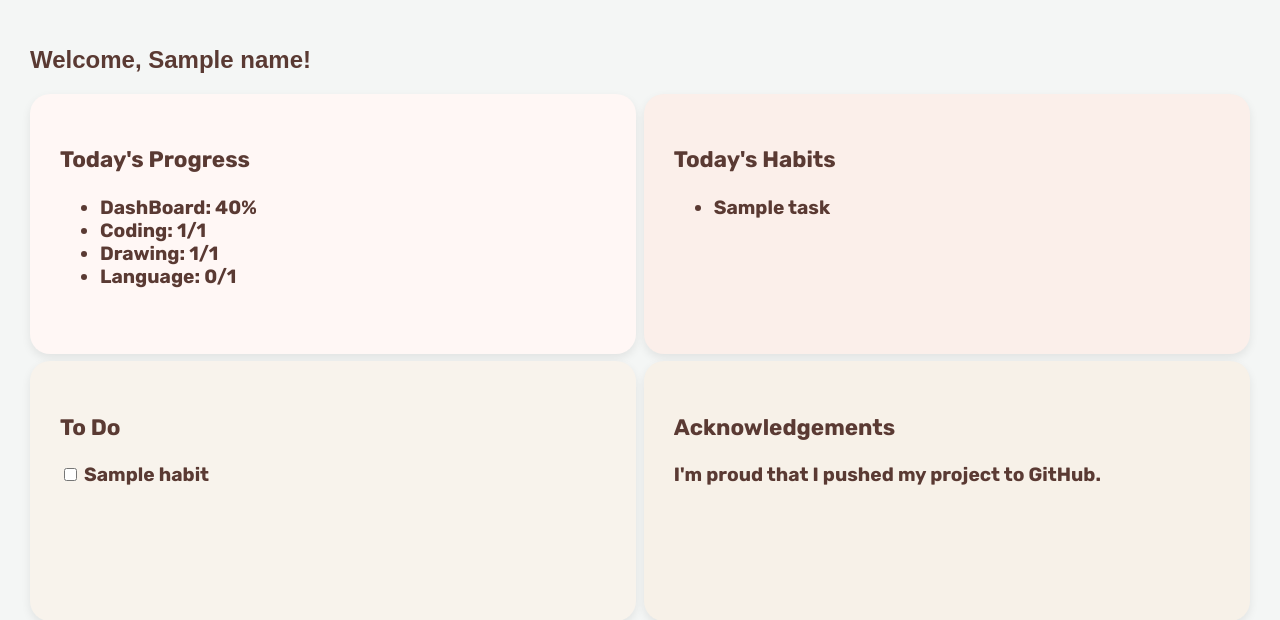
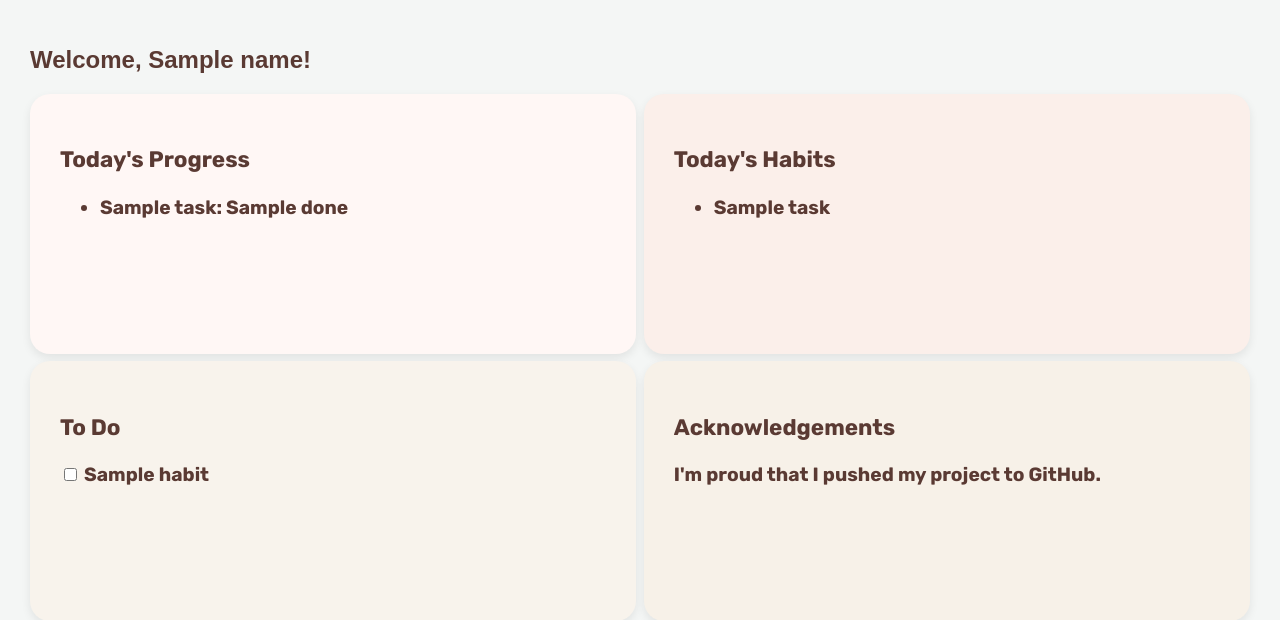
Before and after one commit to sivanimarepalli/Acknowledgement-Dashboard, a Flask app: template templates/index.html in a window 1280 px wide. Shown: the part 131-751 px from the top of the page. Run offline with Flask 3, Linux system fonts and the light colour scheme; the template is opened without the code that fills it: most values are stand-ins (such as "Sample title", 1, 10 or a date in 2020); some web fonts are replaced.

Commit message:
Day-9: Dynamic progress using Dictionaries

```diff
--- a/app.py
+++ b/app.py
@@ -5,7 +5,11 @@ def helloMessage():
     name="Sivani"
     habits=["Drawing Practice","Coding Practice","Languages","Dashboard Project","Reading Practice"]
     habit_card_tsk=["Drawing","Languages","Dashboard","Coding","Excel"]
-    return render_template('index.html',habits=habits,name=name,habit_card_tsk=habit_card_tsk)
+    progress_tasks={"Dashboard":"40%",
+                   "Coding":"1/1",
+                   "Drawing":"1/1",
+                   "Excel":"0/1"}
+    return render_template('index.html',habits=habits,name=name,habit_card_tsk=habit_card_tsk,progress_tasks=progress_tasks)
 
 if __name__=='__main__':
     app.run(debug=True)
--- a/templates/index.html
+++ b/templates/index.html
@@ -18,10 +18,9 @@
         <div class="card" id="progress">
         <h3>Today's Progress</h3>
         <ul>
-        <li>DashBoard: 40%</li>
-        <li>Coding: 1/1</li>
-        <li>Drawing: 1/1</li>
-        <li>Language: 0/1</li>
+        {%for task, done in progress_tasks.items()%}
+        <li>{{ task }}: {{ done }}</li>
+        {%endfor%}
         </ul>
         </div>
         <div class="card" id="habits">
```
